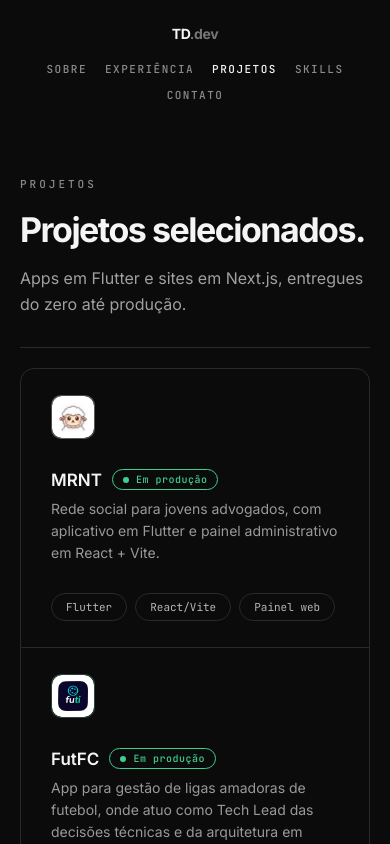
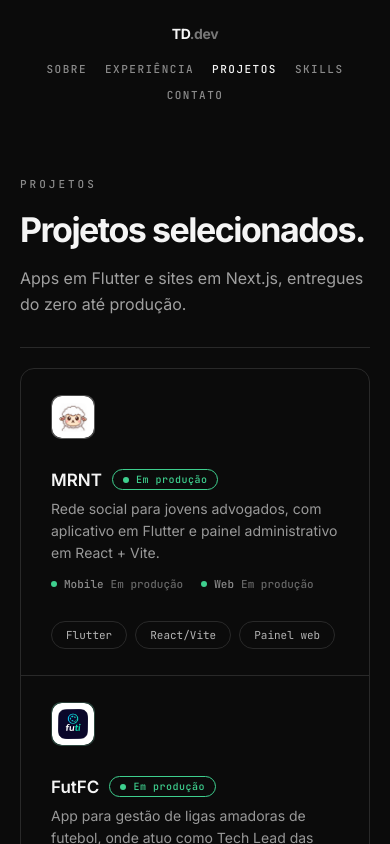
Before and after one commit to dutrathiagodev/portifolio, a Next.js app: page /projetos in a window 390 px wide. Shown: the top 844 px of the page. Built offline with nearby package versions, Linux system fonts and the light colour scheme.

Commit message:
feat: adiciona camadas Mobile e Web ao MRNT

```diff
--- a/src/content/projetos.ts
+++ b/src/content/projetos.ts
@@ -20,6 +20,10 @@ export const projectsContent: ProjectsContent = {
       imageAlt: "MRNT",
       tone: "mrnt",
       status: "production",
+      layers: [
+        { kind: "Mobile", status: "production" },
+        { kind: "Web", status: "production" },
+      ],
       tags: ["Flutter", "React/Vite", "Painel web"],
     },
     {
```
